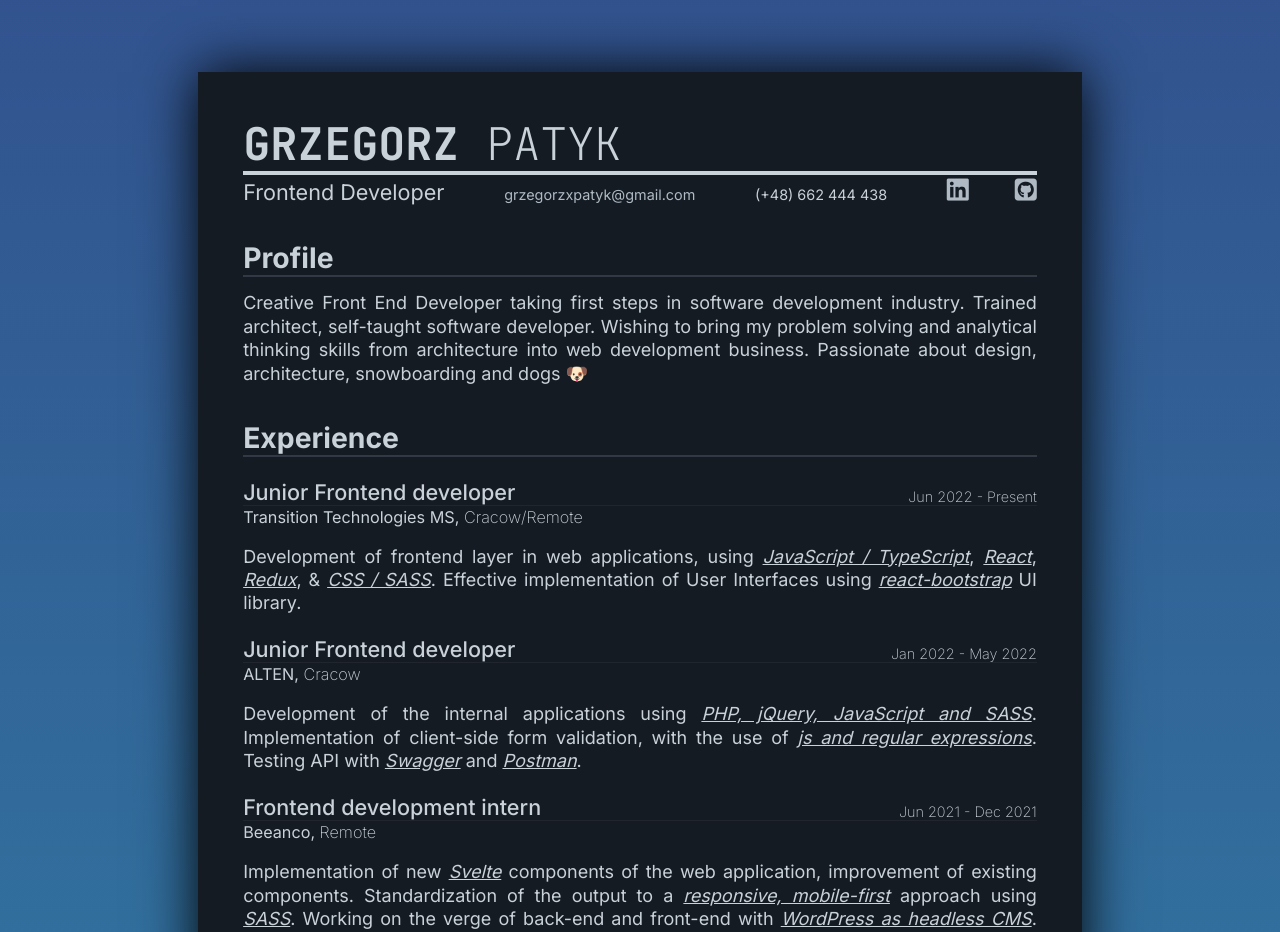
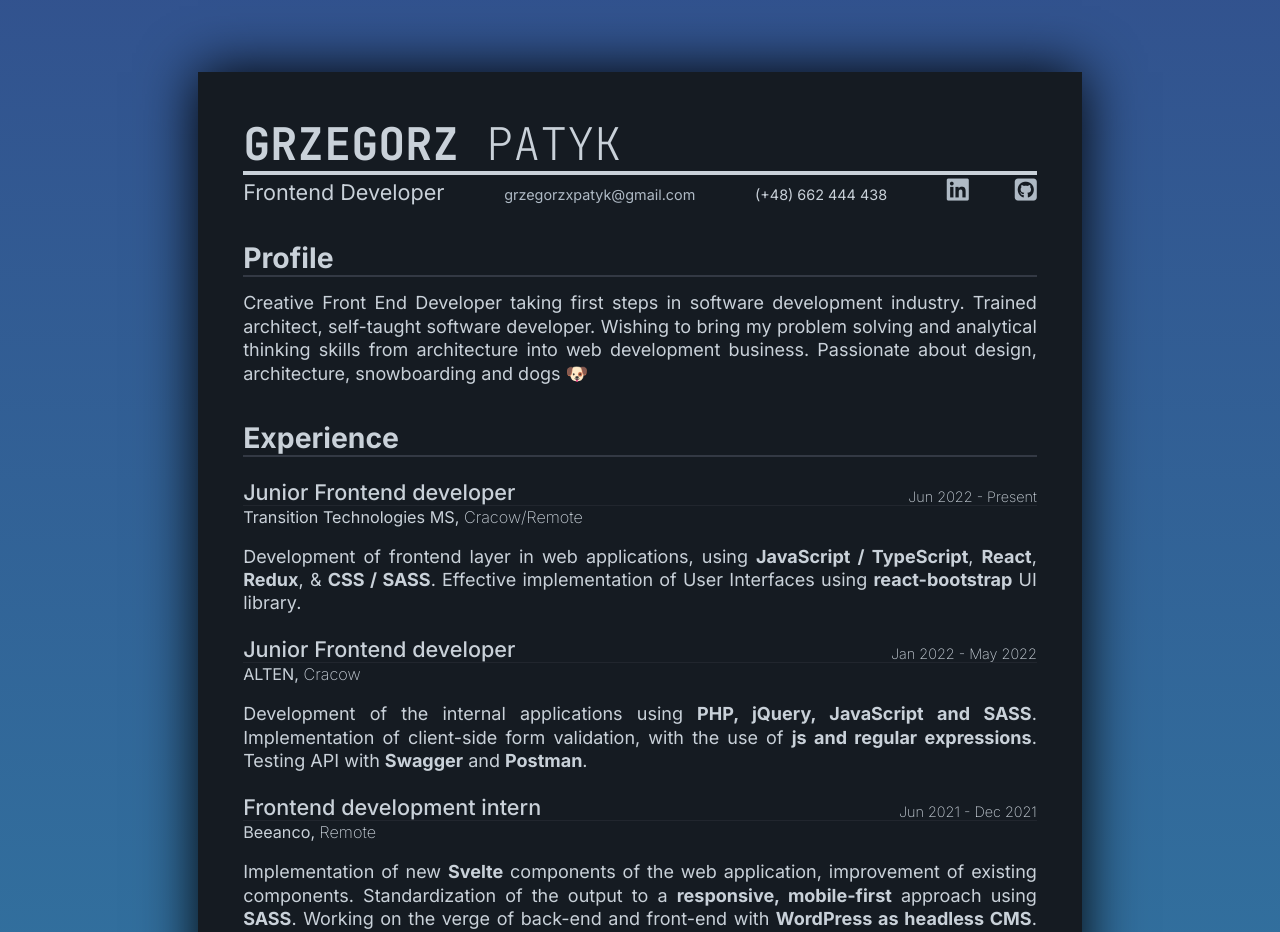
Before and after one commit to grzegorzxpatyk/my-resume, a React (Create React App) app: page / in a window 1280 px wide. Shown: the top 932 px of the page. Built offline with nearby package versions, Linux system fonts and the light colour scheme.

Commit message:
change em tag to strong tag in job descriptions on tech stack

```diff
--- a/src/App.js
+++ b/src/App.js
@@ -17,7 +17,7 @@ const data = {
             company: 'Transition Technologies MS',
             location: 'Cracow/Remote',
             description:
-                'Development of frontend layer in web applications, using <em>JavaScript / TypeScript</em>, <em>React</em>, <em>Redux</em>, & <em>CSS / SASS</em>. Effective implementation of User Interfaces using <em>react-bootstrap</em> UI library.',
+                'Development of frontend layer in web applications, using <strong>JavaScript / TypeScript</strong>, <strong>React</strong>, <strong>Redux</strong>, & <strong>CSS / SASS</strong>. Effective implementation of User Interfaces using <strong>react-bootstrap</strong> UI library.',
         },
         {
             position: 'Junior Frontend developer',
@@ -25,7 +25,7 @@ const data = {
             company: 'ALTEN',
             location: 'Cracow',
             description:
-                'Development of the internal applications using <em>PHP, jQuery, JavaScript and SASS</em>. Implementation of client-side form validation, with the use of <em>js and regular expressions</em>. Testing API with <em>Swagger</em> and <em>Postman</em>.',
+                'Development of the internal applications using <strong>PHP, jQuery, JavaScript and SASS</strong>. Implementation of client-side form validation, with the use of <strong>js and regular expressions</strong>. Testing API with <strong>Swagger</strong> and <strong>Postman</strong>.',
         },
         {
             position: 'Frontend development intern',
@@ -33,7 +33,7 @@ const data = {
             company: 'Beeanco',
             location: 'Remote',
             description:
-                'Implementation of new <em>Svelte</em> components of the web application, improvement of existing components. Standardization of the output to a <em>responsive, mobile-first</em> approach using <em>SASS</em>. Working on the verge of back-end and front-end with <em>WordPress as headless CMS</em>. Effective translation of UI designs to code implementations.',
+                'Implementation of new <strong>Svelte</strong> components of the web application, improvement of existing components. Standardization of the output to a <strong>responsive, mobile-first</strong> approach using <strong>SASS</strong>. Working on the verge of back-end and front-end with <strong>WordPress as headless CMS</strong>. Effective translation of UI designs to code implementations.',
         },
         {
             position: 'Freelance web developer',
@@ -41,7 +41,7 @@ const data = {
             company: 'Freelance',
             location: 'Remote',
             description:
-                'Handling all verbal and written communications with clients and hosting companies. Meeting with clients to review website designs and gather their feedback. Design, build and maintenance of new responsive websites using <em>Wordpress</em>, <em>JavaScript</em>, <em>SASS</em>(with <em>SCSS</em> syntax) and <em>HTML</em>.',
+                'Handling all verbal and written communications with clients and hosting companies. Meeting with clients to review website designs and gather their feedback. Design, build and maintenance of new responsive websites using <strong>Wordpress</strong>, <strong>JavaScript</strong>, <strong>SASS</strong>(with <strong>SCSS</strong> syntax) and <strong>HTML</strong>.',
         },
     ],
     education: [
```
